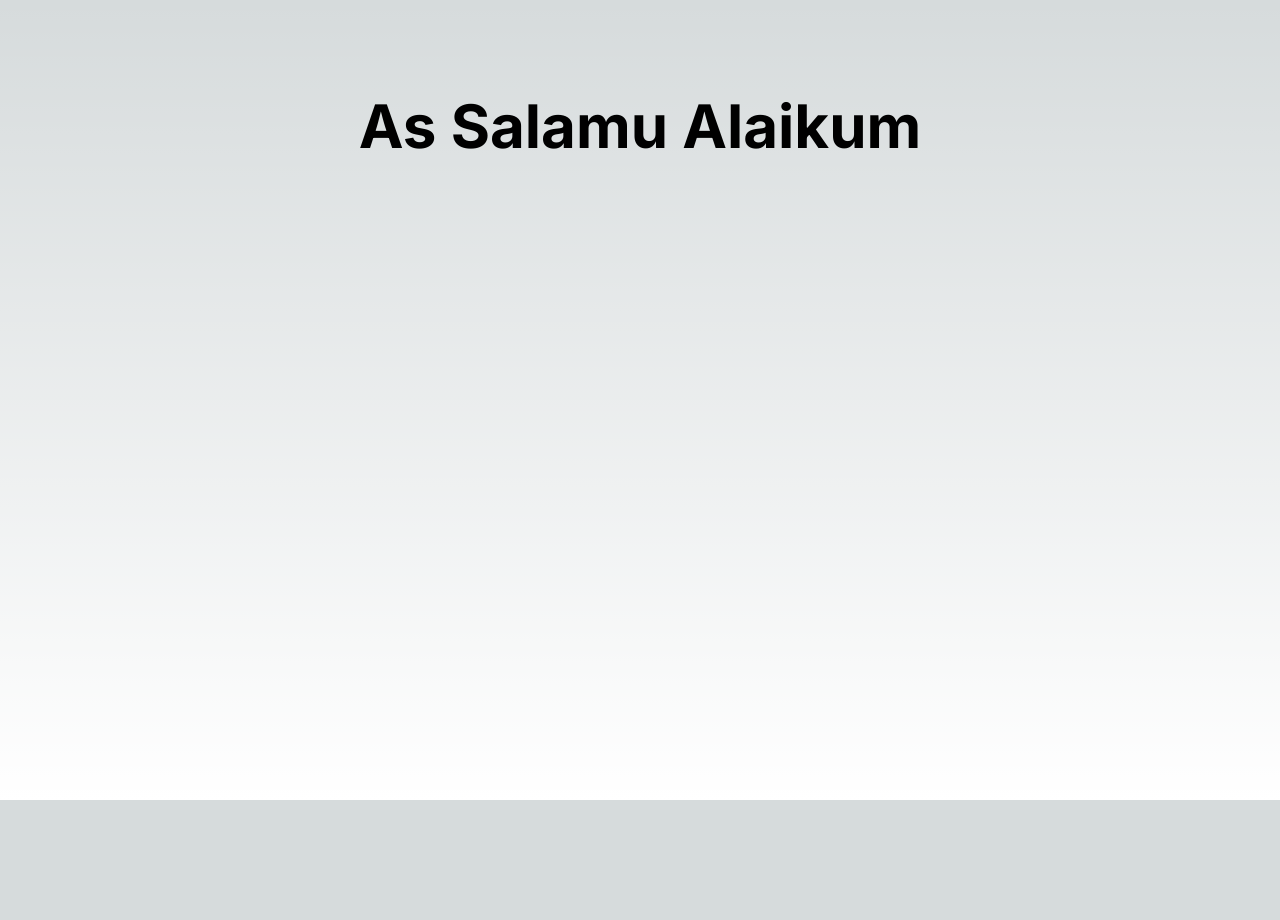
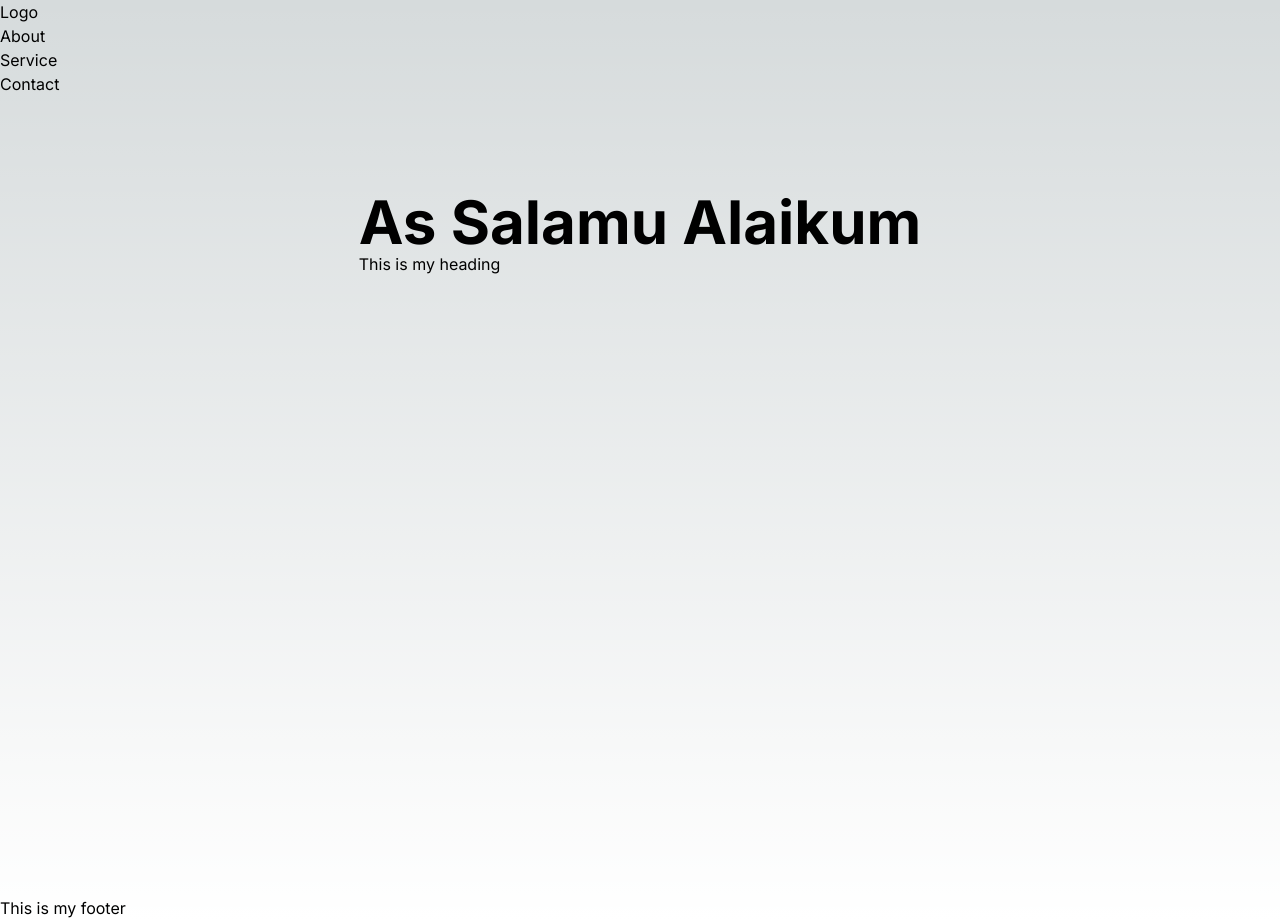
Before and after one commit to Md-Ashikur-Rahman-Ashik/Next-Hero, a Next.js app: page / in a window 1280 px wide. Before the commit the page ends 800 px from the top, so only its background shows below. Built offline with nearby package versions, Linux system fonts and the light colour scheme.

Commit message:
Added heading component

```diff
--- a/src/app/layout.js
+++ b/src/app/layout.js
@@ -11,7 +11,18 @@
 export default function RootLayout({ children }) {
   return (
     <html lang="en">
-      <body className={inter.className}>{children}</body>
+      <body className={inter.className}>
+        <nav>
+          <h6>Logo</h6>
+          <ul>
+            <li>About</li>
+            <li>Service</li>
+            <li>Contact</li>
+          </ul>
+        </nav>
+        {children}
+        <footer>This is my footer</footer>
+      </body>
     </html>
   );
 }
--- a/src/app/page.js
+++ b/src/app/page.js
@@ -1,8 +1,11 @@
+import Heading from "@/components/Heading";
+
 export default function Home() {
   return (
     <main className="flex min-h-screen flex-col items-center justify-between p-24">
       <div className="card card-compact container rounded-xl mx-auto max-w-fit">
         <h2 className="font-bold text-6xl">As Salamu Alaikum</h2>
+        <Heading></Heading>
       </div>
     </main>
   );
--- /dev/null
+++ b/src/components/Heading.jsx
@@ -0,0 +1,7 @@
+import React from "react";
+
+const Heading = () => {
+  return <div>This is my heading</div>;
+};
+
+export default Heading;
```
